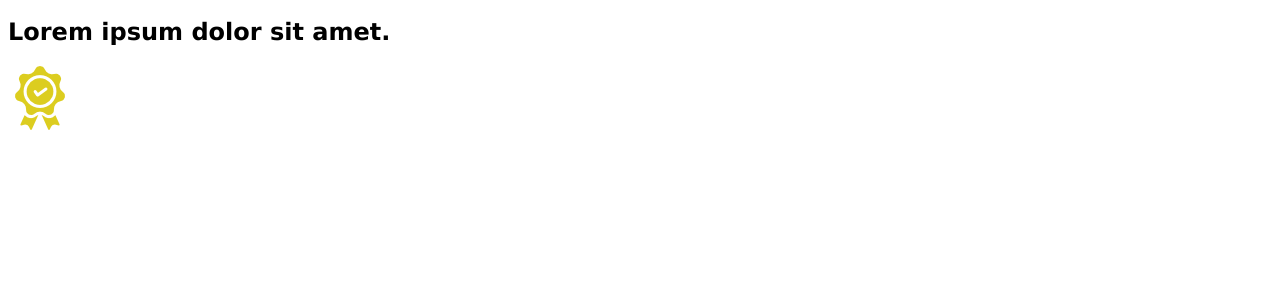
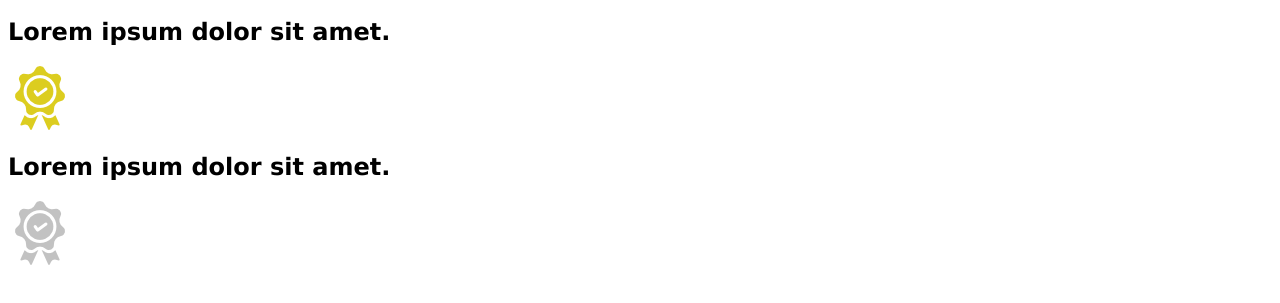
Before and after one commit to Domenc-M/clone_mon_site_web, a plain HTML site: page index.html in a window 1280 px wide. Shown: the part 191-494 px from the top of the page. Drawn offline with Linux system fonts and the light colour scheme.

Commit message:
ajout de deuxième médaille

```diff
--- a/index.html
+++ b/index.html
@@ -27,6 +27,9 @@
                 <!-- Récompense -->
                 <h2>Lorem ipsum dolor sit amet.</h2>
                 <img src="img/medal_gold.png" alt="Médaille d'or">
+
+                <h2>Lorem ipsum dolor sit amet.</h2>
+                <img src="img/medal_silver.png" alt="Médaille d'argent">
         </section>
     </main>
 
```
